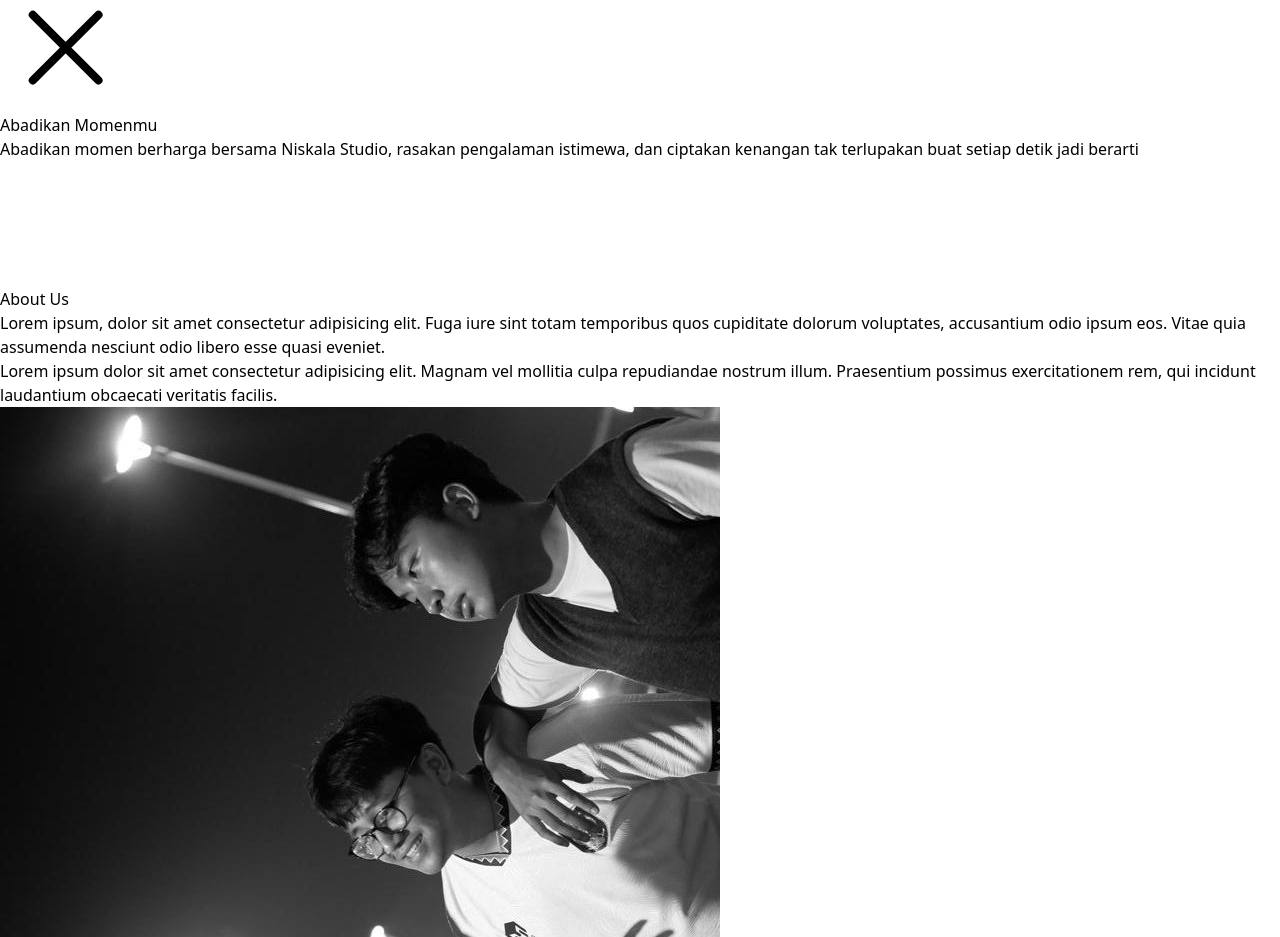
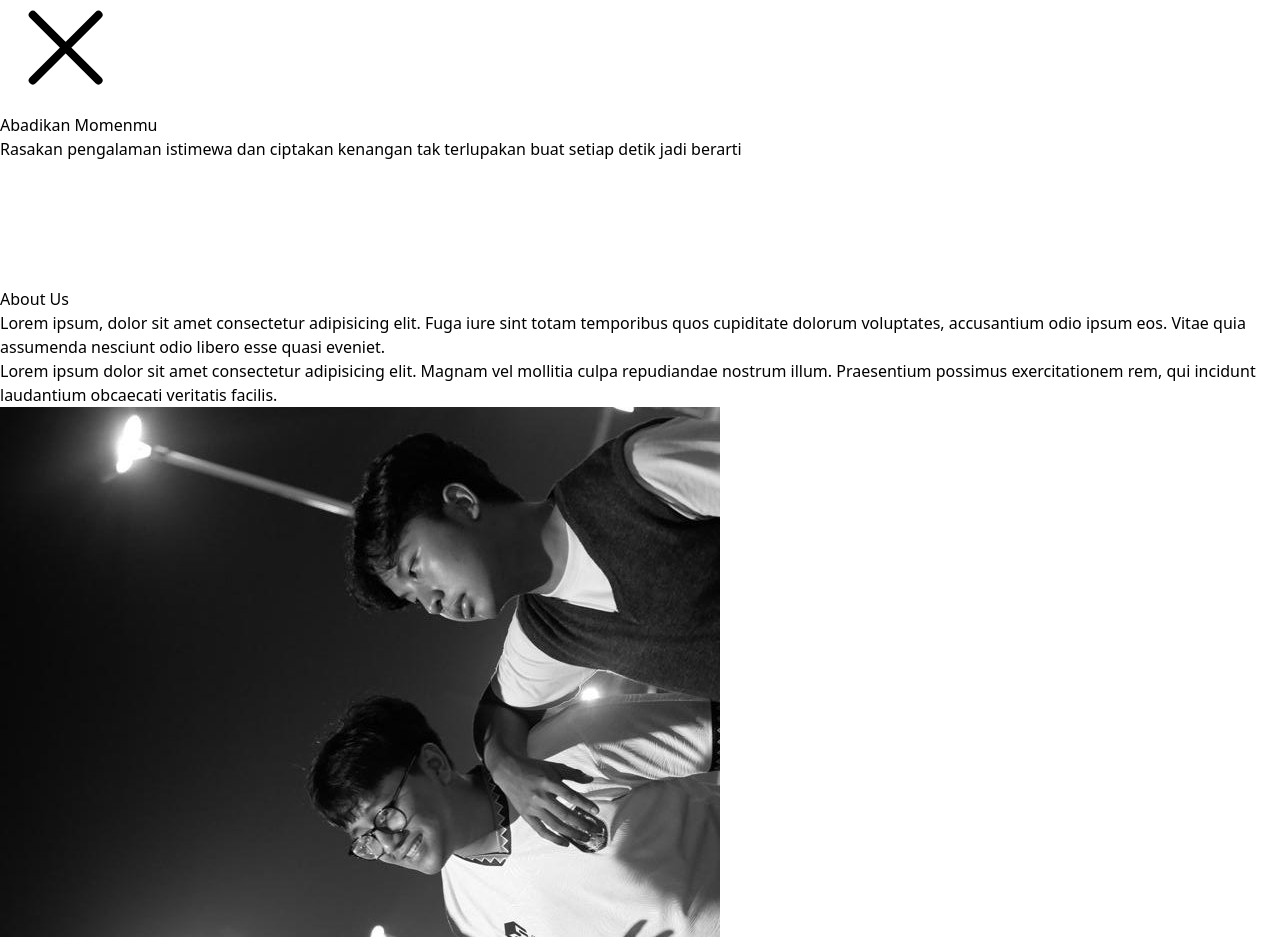
Before and after one commit to vineas/niskalastudio, a Next.js app: page / in a window 1280 px wide. Shown: the part 1140-2077 px from the top of the page. Built offline with nearby package versions, Linux system fonts and the light colour scheme.

Commit message:
edit hero

```diff
--- a/src/app/components/layout/About/index.tsx
+++ b/src/app/components/layout/About/index.tsx
@@ -8,16 +8,16 @@ export default function About() {
         <div className="w-11/12 md:container mx-auto px-14">
           <div className="flex flex-col md:flex-row md:space-x-10">
             <div className="content-center">
-              <h3 className="text-3xl md:text-5xl font-bold mb-5 text-center md:text-justify">
+              <h3 className="text-3xl md:text-5xl font-bold mb-5 md:text-justify">
                 About Us
               </h3>
-              <p className="mb-5 text-center md:text-justify">
+              <p className="mb-5 md:text-justify">
                 Lorem ipsum, dolor sit amet consectetur adipisicing elit. Fuga
                 iure sint totam temporibus quos cupiditate dolorum voluptates,
                 accusantium odio ipsum eos. Vitae quia assumenda nesciunt odio
                 libero esse quasi eveniet.
               </p>
-              <p className="mb-5 pb-5 text-center md:text-justify">
+              <p className="mb-5 pb-5 md:text-justify">
                 Lorem ipsum dolor sit amet consectetur adipisicing elit. Magnam
                 vel mollitia culpa repudiandae nostrum illum. Praesentium
                 possimus exercitationem rem, qui incidunt laudantium obcaecati
--- a/src/app/components/layout/Hero/index.tsx
+++ b/src/app/components/layout/Hero/index.tsx
@@ -1,5 +1,7 @@
+"use client";
 import Navbar from "../Navbar";
 import styles from "./background.module.css";
+import { motion } from "motion/react";
 
 export default function Hero() {
   return (
@@ -10,21 +12,35 @@ export default function Hero() {
           className="flex flex-col justify-center items-center"
           style={{ height: "calc(100vh - 60px)" }}
         >
-          <div>
-            <h1 className="text-center text-white text-3xl md:text-5xl font-bold">
+          <motion.div
+            animate={{ opacity: [0, 1], y: [-50, 0] }}
+            transition={{ duration: 0.8, delay: 0.5 }}
+          >
+            <motion.h1
+              className="text-center text-white text-3xl md:text-5xl font-bold"
+              animate={{ scale: [0.8, 1] }}
+              transition={{ duration: 1 }}
+            >
               Abadikan Momenmu
-            </h1>
-          </div>
-          <div className="text-center mt-3 px-20 mb-5">
-            <p className="text-white text-sm md:text-2xl">
-              Abadikan momen berharga bersama Niskala Studio, rasakan pengalaman
-              istimewa, dan ciptakan kenangan tak terlupakan buat setiap detik
-              jadi berarti
-            </p>
-          </div>
-          <div className="text-center mt-5 px-20">
-            {/* <FreeConsultButton /> */}
-          </div>
+            </motion.h1>
+          </motion.div>
+          <motion.div
+            className="text-center mt-3 px-20 mb-5"
+            animate={{ opacity: [0, 1], y: [-50, 0] }}
+            transition={{ duration: 0.8, delay: 0.5 }}
+          >
+            <motion.p
+              className="text-white text-md md:text-2xl"
+              animate={{ scale: [0.8, 1] }}
+              transition={{ duration: 1 }}
+            >
+              Rasakan pengalaman istimewa dan ciptakan kenangan tak terlupakan
+              buat setiap detik jadi berarti
+            </motion.p>
+          </motion.div>
+          {/* <div className="text-center mt-5 px-20">
+            <FreeConsultButton />
+          </div> */}
         </div>
       </div>
     </>
--- a/src/app/layout.tsx
+++ b/src/app/layout.tsx
@@ -14,7 +14,7 @@ const geistMono = localFont({
 });
 
 export const metadata: Metadata = {
-  title: "Create Next App",
+  title: "Niskala Studio",
   description: "Generated by create next app",
 };
 
@@ -24,6 +24,7 @@ export default function RootLayout({children,}: Readonly<{children: React.ReactN
       <body
         className={`${geistSans.variable} ${geistMono.variable} antialiased`}
       >
+
         {children}
       </body>
     </html>
```
